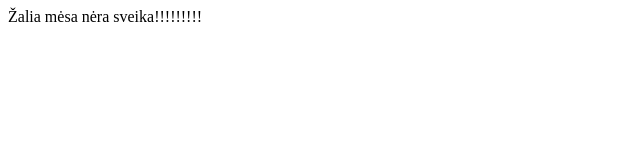
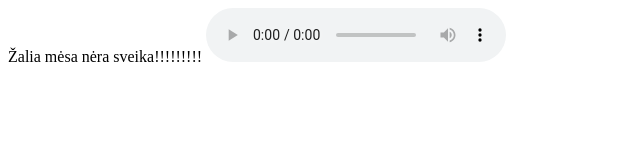
Before and after one commit to Deinasas/mesa, a plain HTML site: page index.html in a window 1280 px wide. Shown: the whole page, without its empty margins (0-640 px from the left). Drawn offline with Linux system fonts and the light colour scheme.

Commit message:
Update index.html

```diff
--- a/index.html
+++ b/index.html
@@ -7,5 +7,8 @@
     </head>
     <body>
        Žalia mėsa nėra sveika!!!!!!!!!
+
+        <audio src="arminas_mesa.wav" controls></audio>
+
     </body>
 </html>
```
